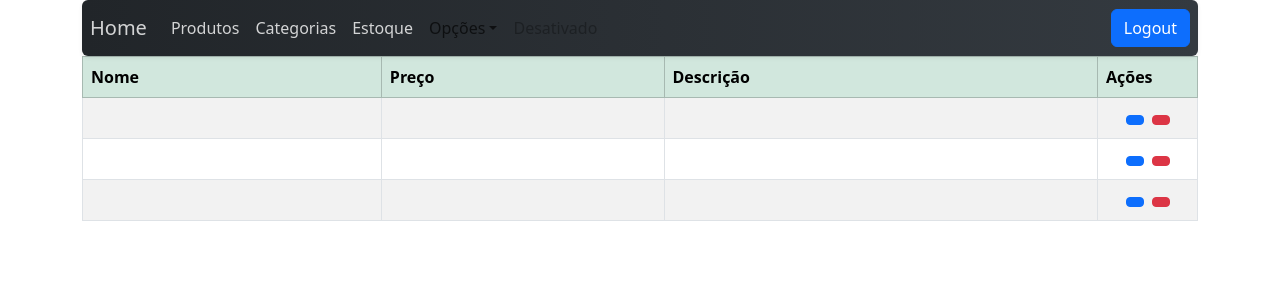
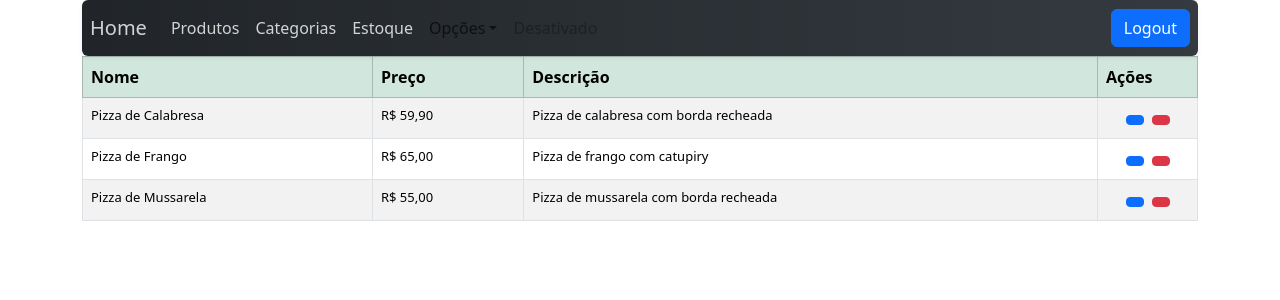
Before and after one commit to Cub430jaded/front-pizzaria, a React (Vite) app: page /#/produtos in a window 1280 px wide. Shown: the top 300 px of the page. Built offline with nearby package versions, Linux system fonts and the light colour scheme.

Commit message:
mostrando as informações na tabela

```diff
--- a/src/pages/ListarProduto/ListarProduto.jsx
+++ b/src/pages/ListarProduto/ListarProduto.jsx
@@ -44,12 +44,19 @@ const arrayProdutos = [
             {arrayProdutos.map((produto) => (
 
 
-                    <tr>
-                <td style={{ fontSize: "13px" }}></td>
+                    <tr key={produto.id}>
+                <td style={{ fontSize: "13px" }} >{produto.nome}</td>
                 <td style={{ fontSize: "13px" }}>
+                    {
+                        new Intl.NumberFormat('pt-BR', {
+                            style: 'currency',
+                            currency: 'BRL'
+                        }).format(produto.preco)
+                    }
 
                 </td>
-                <td style={{ fontSize: "13px" }}></td>
+                <td style={{ fontSize: "13px" }}> {produto.descricao} </td>
+
                 <td className="text-center fs-6" style={{ width: "100px" }}>
                   {/* Botão de Editar */}
                   <button
```
